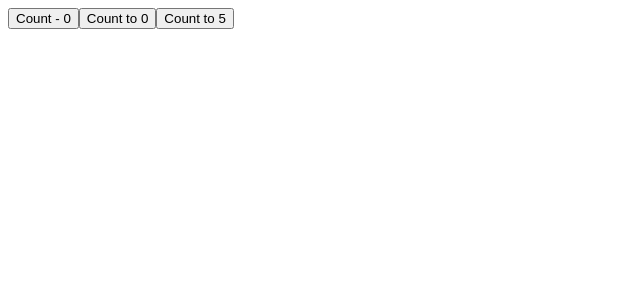
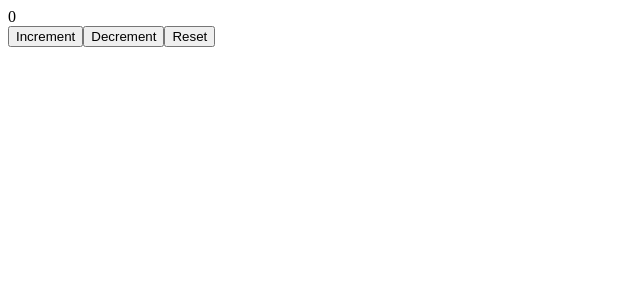
Before and after one commit to SaqibSattar/react-render, a React (Vite) app: page / in a window 1280 px wide. Shown: the top 300 px of the page, without its empty margins (0-640 px from the left). Built offline with nearby package versions, Linux system fonts and the light colour scheme.

Commit message:
useReducer

```diff
--- a/src/App.jsx
+++ b/src/App.jsx
@@ -1,11 +1,13 @@
 import { useState } from "react";
 import "./App.css";
 import UseState from "./components/UseState";
+import UseReducer from "./components/UseReducer/UseReducer";
 
 function App() {
   return (
     <>
-      <UseState />
+      {/* <UseState /> */}
+      <UseReducer />
     </>
   );
 }
--- /dev/null
+++ b/src/components/UseReducer/UseReducer.jsx
@@ -0,0 +1,32 @@
+import React, { useReducer } from "react";
+
+const initialState = 0;
+const reducer = (state, action) => {
+  switch (action) {
+    case "increment":
+      return state + 1;
+    case "decrement":
+      return state - 1;
+    case "reset":
+      return initialState;
+    default:
+      return state;
+  }
+};
+
+const UseReducer = () => {
+  const [count, dispatch] = useReducer(reducer, initialState);
+
+  console.log('UseReducer render');
+
+  return (
+    <div>
+      <div>{count}</div>
+      <button onClick={() => dispatch("increment")}>Increment</button>
+      <button onClick={() => dispatch("decrement")}>Decrement</button>
+      <button onClick={() => dispatch("reset")}>Reset</button>
+    </div>
+  );
+};
+
+export default UseReducer;
```
